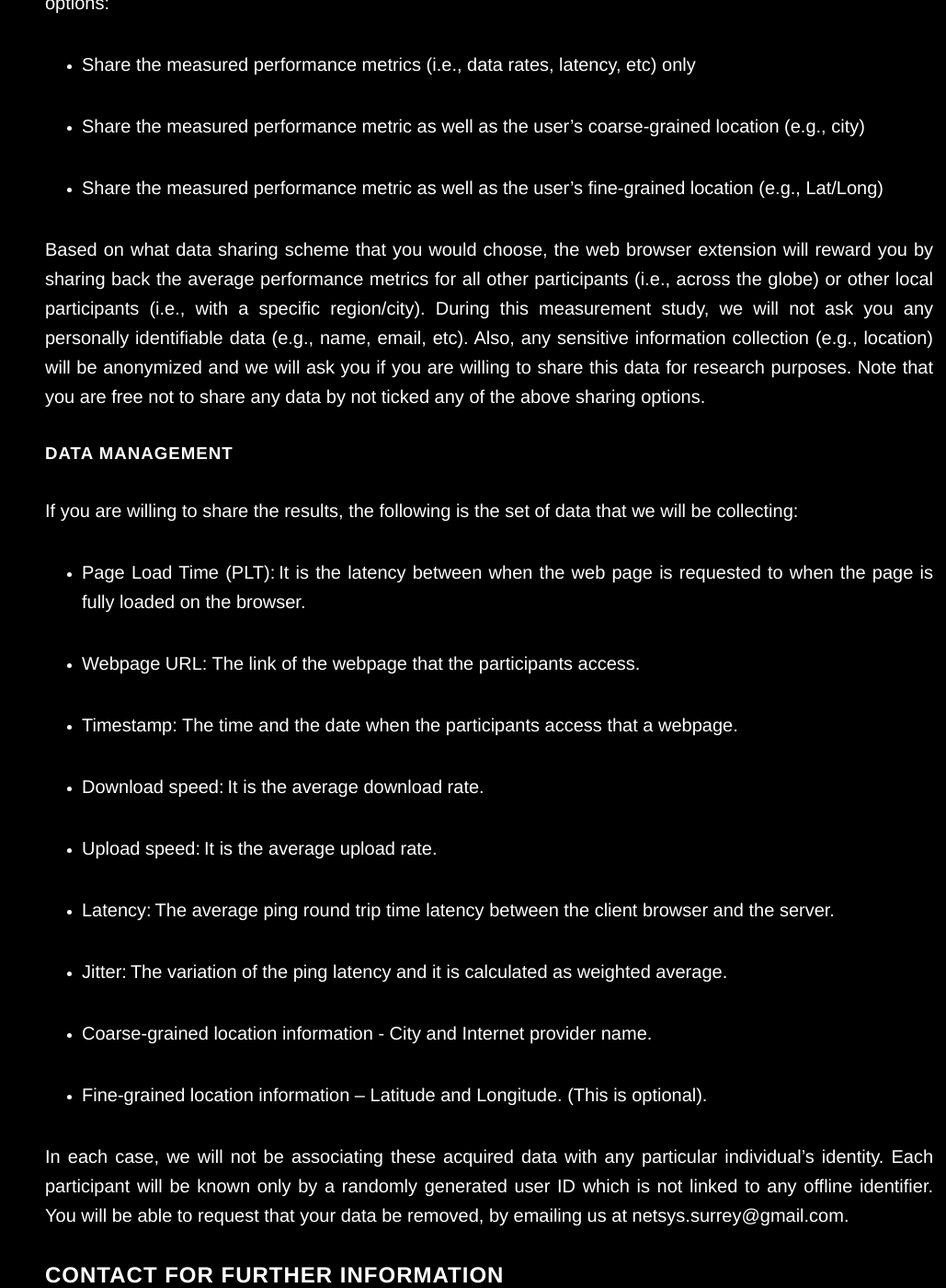
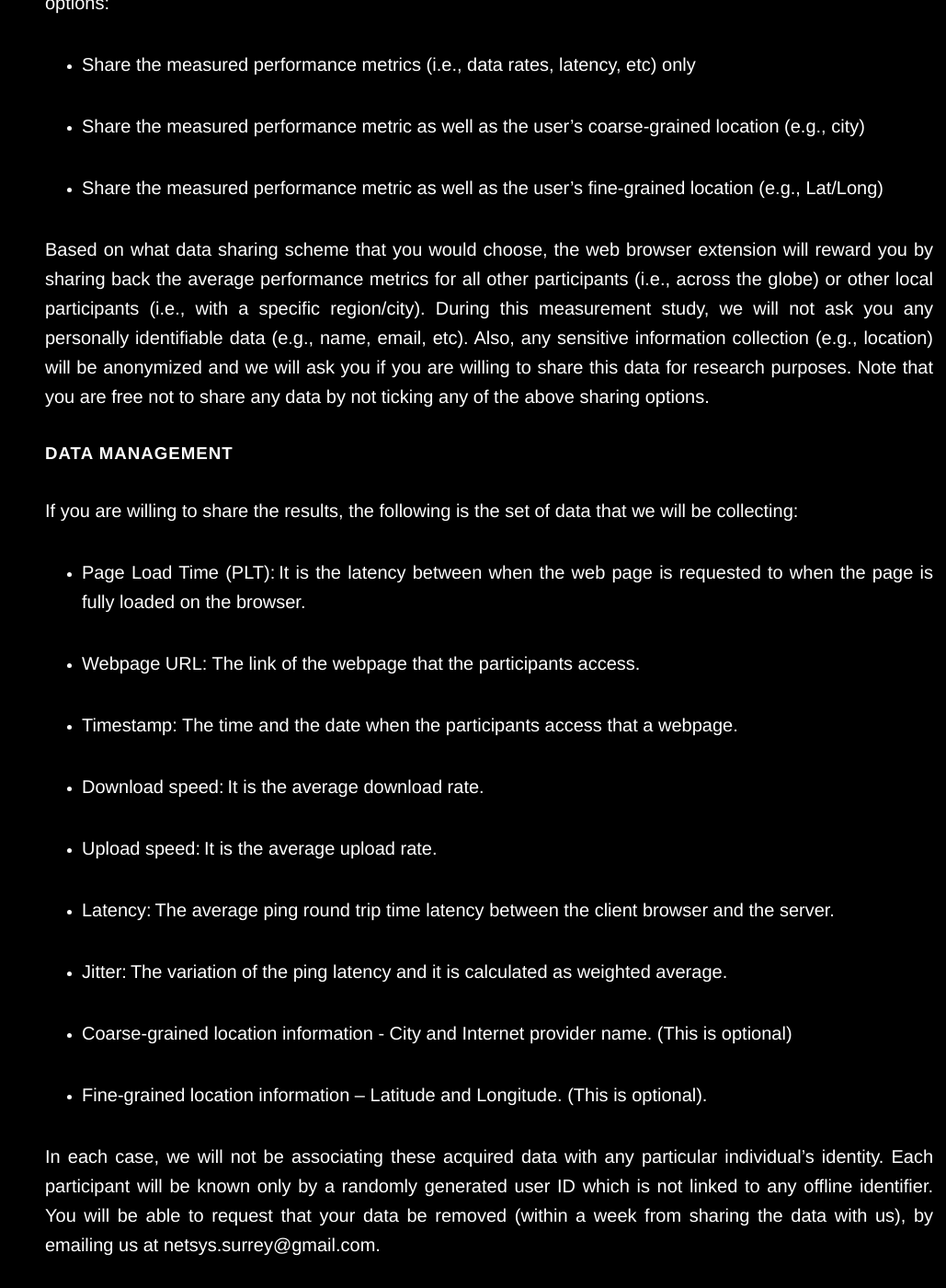
Before and after one commit to socsys/measurements, a Jekyll site: the page pis.html, which Jekyll copies as it is, in a window 1280 px wide and 1400 px high, scrolled down 1080 px. Shown: the whole window at 92% size, without its empty margins (251-1280 px from the left). Built offline with Jekyll 4.4.1, drawn with Linux system fonts in a browser that asks for light colours; some of the changed text lies outside the part shown.

Commit message:
Update pis.html
typos

```diff
--- a/pis.html
+++ b/pis.html
@@ -405,7 +405,7 @@
     <p>
       Based on what data sharing scheme that you would choose, the web browser extension will reward you by sharing back the average performance metrics for all other participants (i.e., across the globe) or other local participants (i.e., with a specific region/city). During this measurement study, we will not ask you any personally identifiable data (e.g., name, email, etc). Also, any sensitive information collection (e.g., location) will be anonymized and we will ask you if you are willing to share this data for research purposes.
 
-      Note that you are free not to share any data by not ticked any of the above sharing options.
+      Note that you are free not to share any data by not ticking any of the above sharing options.
     </p>
 
     <h3> Data Management </h3>
@@ -418,10 +418,12 @@
         <li><p>Upload speed: It is the average upload rate.  </p> </li>
         <li><p>Latency: The average ping round trip time latency between the client browser and the server.  </p> </li>
         <li><p>Jitter: The variation of the ping latency and it is calculated as weighted average. </p> </li>
-        <li><p>Coarse-grained location information - City and Internet provider name. </p> </li>
+        <li><p>Coarse-grained location information - City and Internet provider name. (This is optional) </p> </li>
         <li><p>Fine-grained location information – Latitude and Longitude. (This is optional). </p> </li>
       </ul>
-      <p> In each case, we will not be associating these acquired data with any particular individual’s identity. Each participant will be known only by a randomly generated user ID which is not linked to any offline identifier. You will be able to request that your data be removed, by emailing us at netsys.surrey@gmail.com. </p>
+      <p> In each case, we will not be associating these acquired data with any particular individual’s identity. Each participant will be known only by a randomly generated user ID which is not linked to any offline identifier. You will be able to request that your data be removed (within a week from sharing the data with us), by emailing us at netsys.surrey@gmail.com. </p>
+
+      <p> Any stored data will be deleted after the completion of the research project which is anticipated to be within 6 to 8 months. </p>
 
   <h2> Contact for further Information </h2>
       <p> If you have any further questions, please contact us at netsys.surrey@gmail.com. Thank you for taking the time to read this information. </p>
```
Also changed, not shown: other parts of pis.html (+2 -2 lines).
